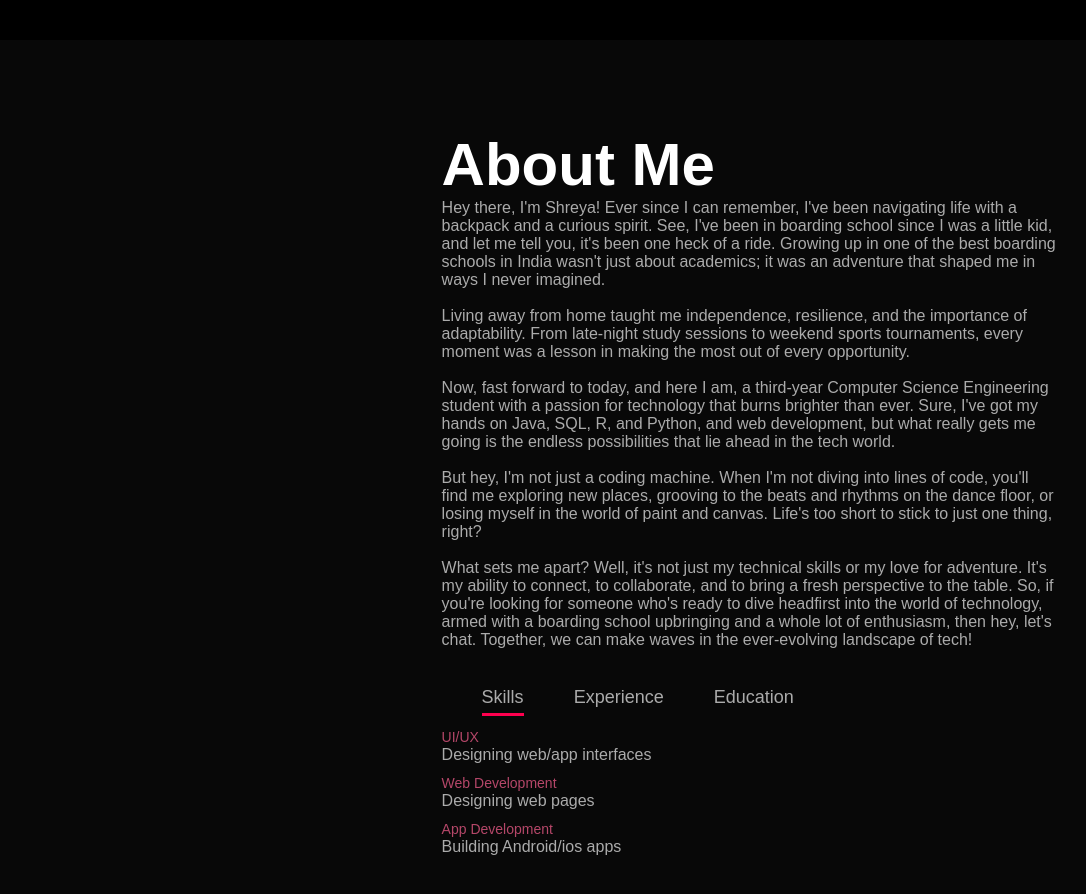
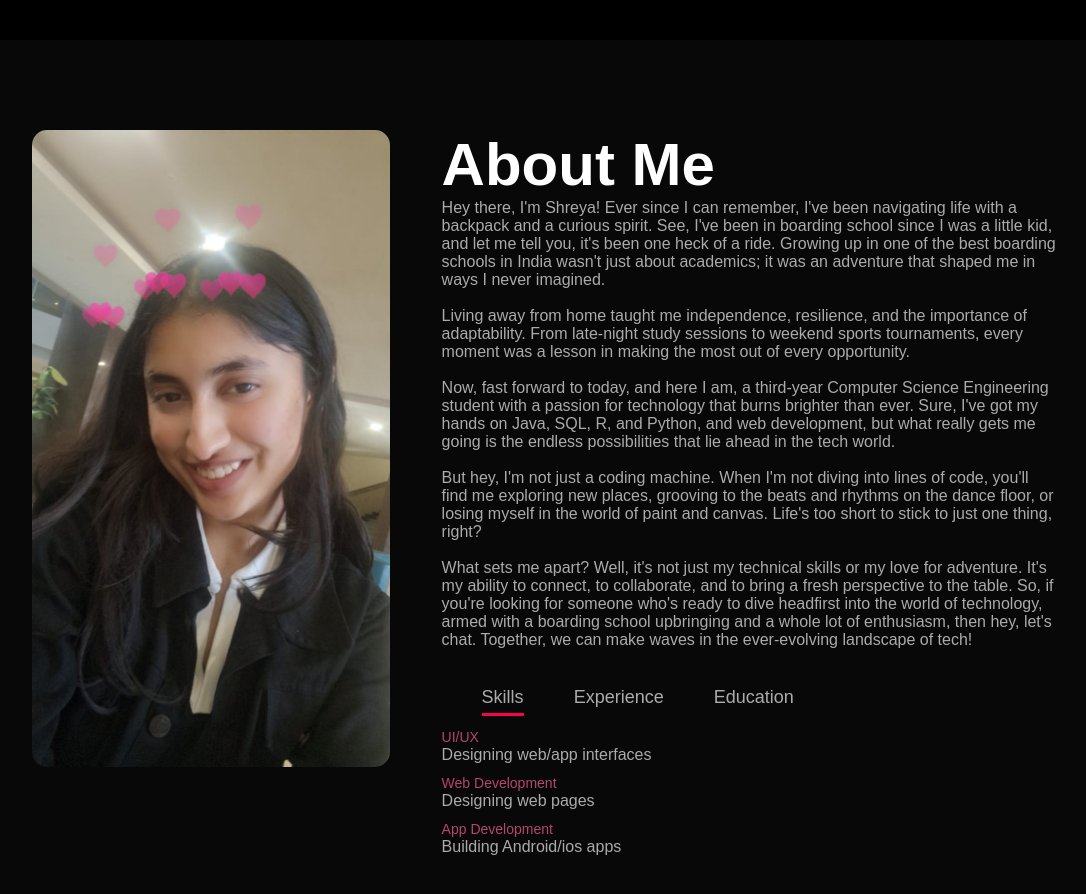
Before and after one commit to shreya-2410/Portfolio, a plain HTML site: page index.html in a window 1280 px wide. Shown: the part 760-1654 px from the top of the page, without its empty margins (96-1182 px from the left). Drawn offline with Linux system fonts and the light colour scheme.

Commit message:
Update index.html

```diff
--- a/index.html
+++ b/index.html
@@ -34,7 +34,7 @@
         <div class="container">
             <div class="row">
                 <div class="aboutcol1">
-                    <img src="jpg2png/WhatsApp Image 2024-05-12 at 12.19.26_f0b89b82.png" alt="">
+                    <img src="WhatsApp Image 2024-05-12 at 12.19.26_f0b89b82.png" alt="">
                 </div>
                 <div class="aboutcol2">
                     <h1 class="subtitle">About Me</h1>
```
